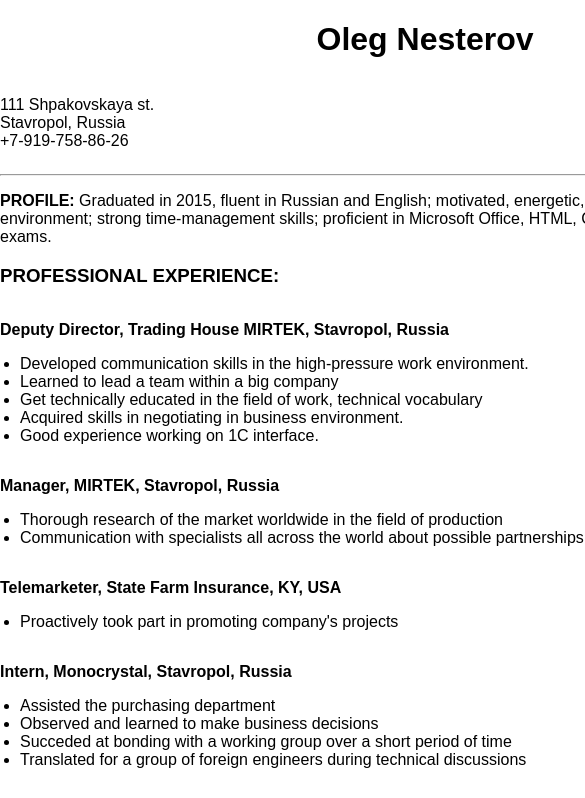
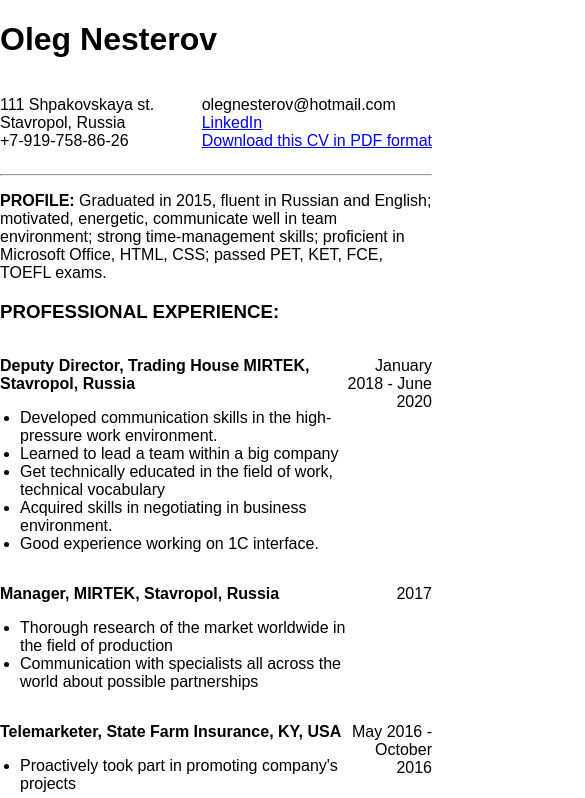
Before and after one commit to dhoksc/Resume, a plain HTML site: page index.html in a window 390 px wide. Shown: the top 798 px of the page, 585 px wide, since content can reach past the window. Drawn offline with Linux system fonts and the light colour scheme.

Commit message:
added adaptivity

```diff
--- a/main.css
+++ b/main.css
@@ -4,7 +4,7 @@
 }
 
 body {
-    width: 850px;
+    width: 54rem;
     margin: auto;
     font-family: 'Montserrat', sans-serif;
 }
@@ -44,3 +44,19 @@ header ul, header li {
 ul {
     padding-left: 20px;
 }
+
+@media only screen and (max-width: 55rem) and (min-width: 38rem) {
+    body {
+        width: 36rem;
+    }
+}
+
+@media only screen and (max-width: 38rem) {
+    body {
+        width: 27rem;
+    }
+
+    header h1 {
+        text-align: left;
+    }
+}
```
Also changed, not shown: index.html (+0 -1 lines).
